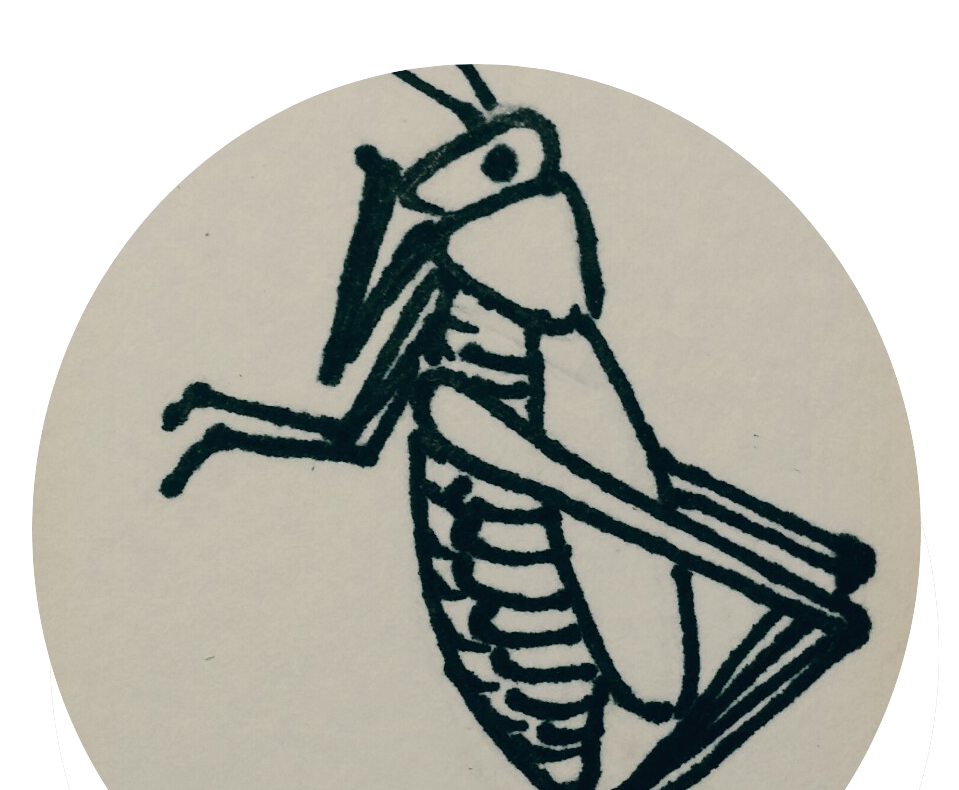
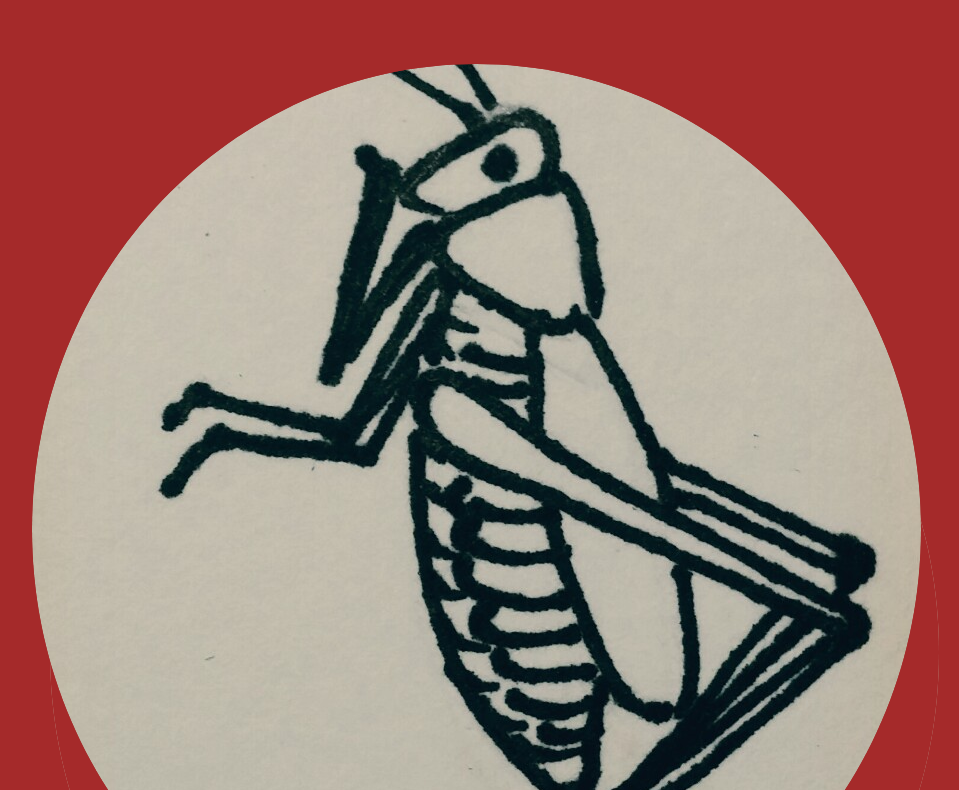
Before and after one commit to Grassyeochi/README, a plain HTML site: page index.html in a window 1280 px wide. Shown: the part 249-1039 px from the top of the page, without its empty margins (166-1125 px from the left). Drawn offline with Linux system fonts and the light colour scheme.

Commit message:
Update index.html

```diff
--- a/index.html
+++ b/index.html
@@ -14,7 +14,7 @@
 
 </head>
 
-<body style="text-align:center;font-size:30px;">
+<body style="text-align:center;font-size:30px;background-color: brown;">
   </br></br></br>
   <h1>반갑습니다! 여치입니다.</h1>
   <img id="yeochi" src="yeochi(원).png" />
```
